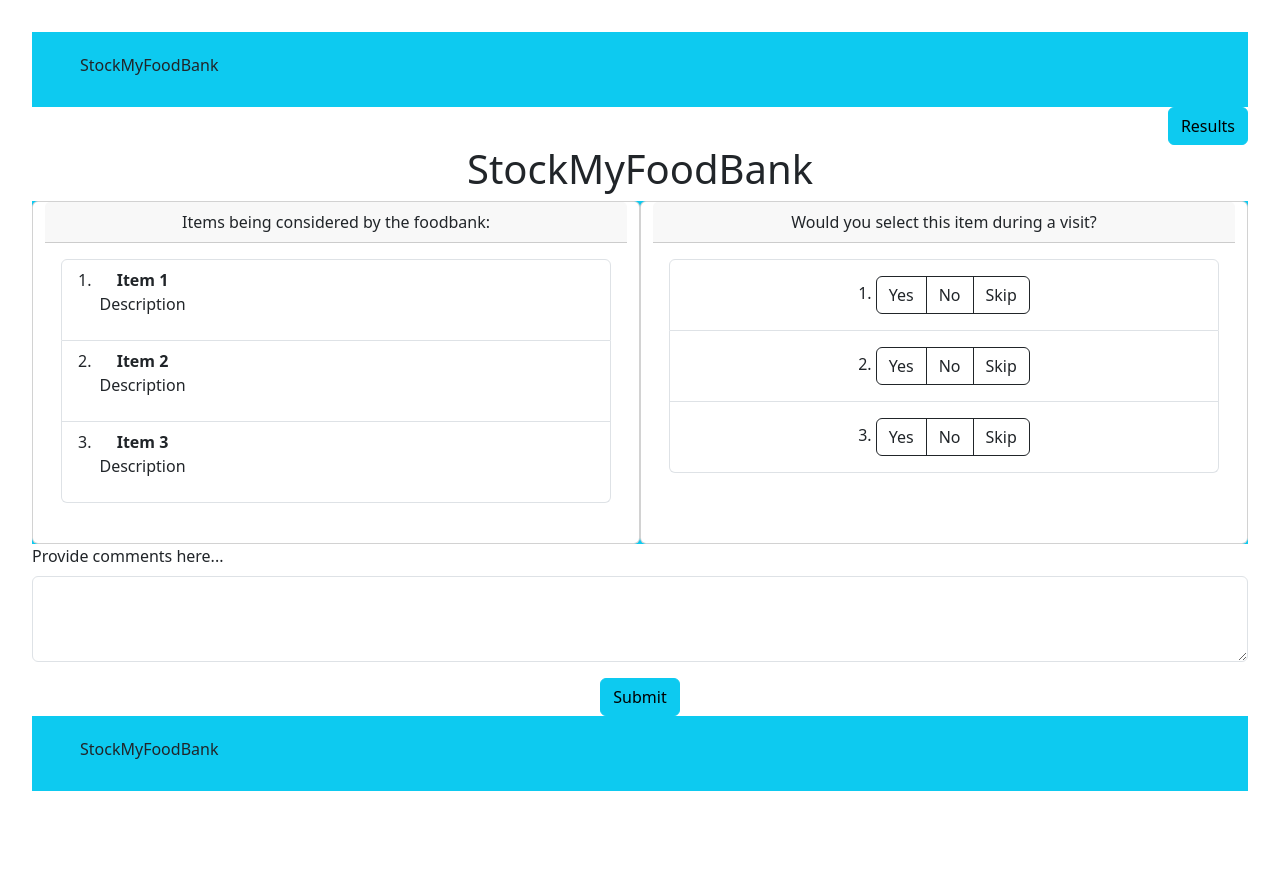
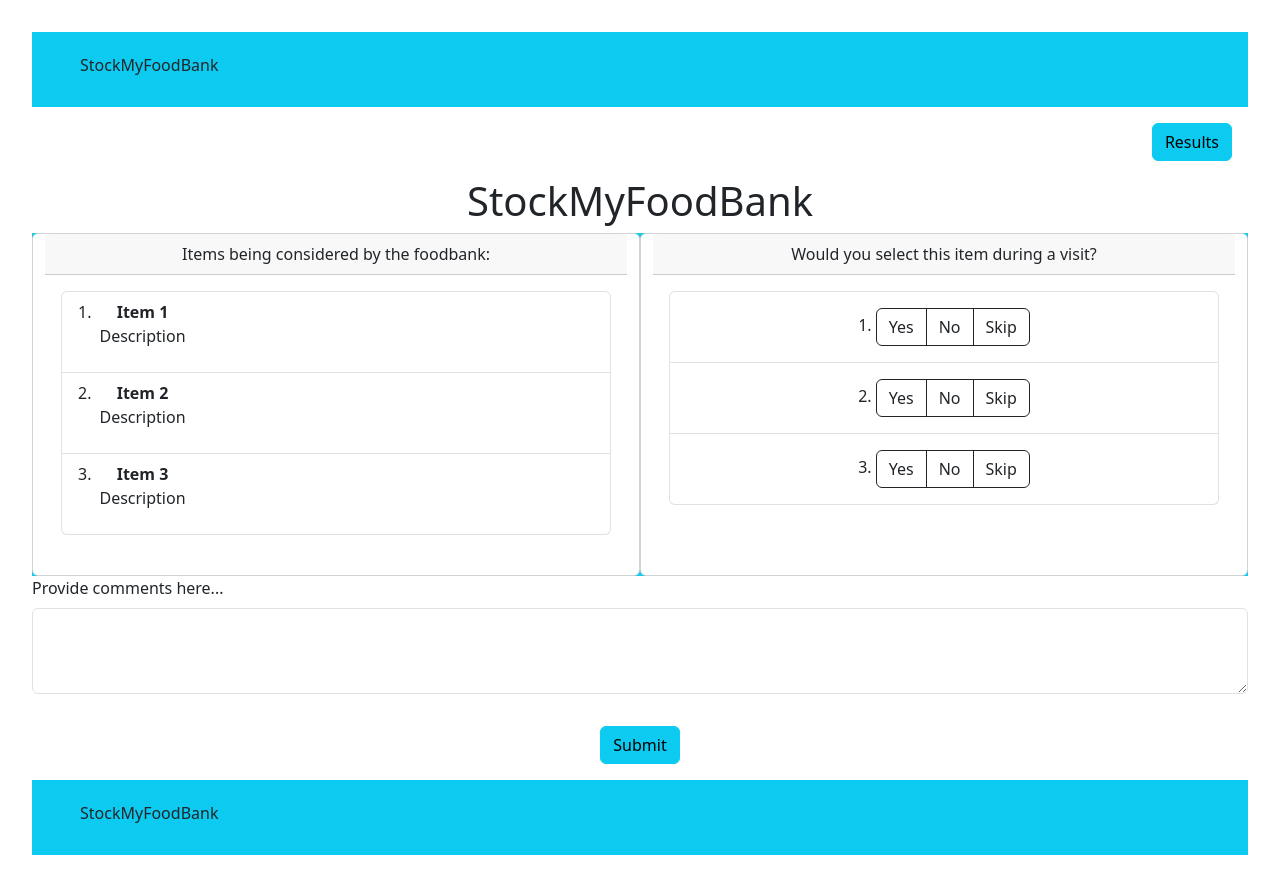
Before and after one commit to stock-my-food-bank/foodBank, a React (Vite) app in the folder Client/: page / in a window 1280 px wide. Before the commit the page ends 823 px from the top, so only its background shows below. Built offline with nearby package versions, Linux system fonts and the light colour scheme; no server answers.

Commit message:
Margin added to basic Button

```diff
--- a/Client/src/Components/BasicButton.jsx
+++ b/Client/src/Components/BasicButton.jsx
@@ -12,7 +12,7 @@ function BasicButton(props) {
     return (
 
         <div>
-            <button className="btn btn-info" onClick={handleBasicButton}>
+            <button className="btn btn-info m-3" onClick={handleBasicButton}>
 
                 {props.text}
             </button>
```
